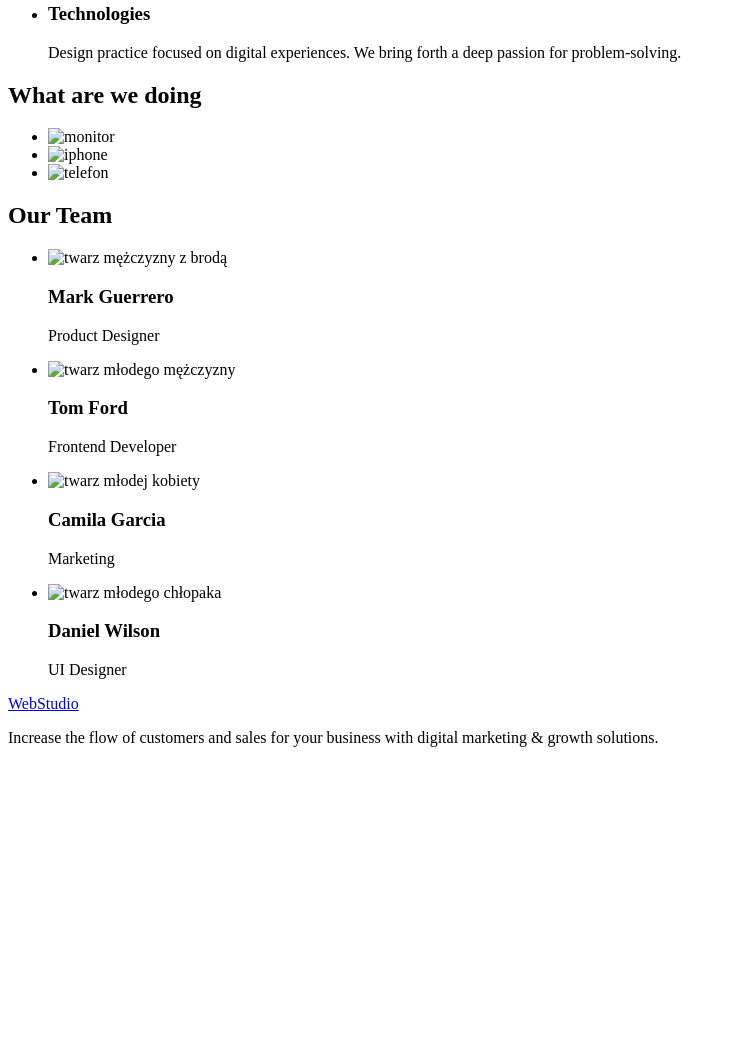
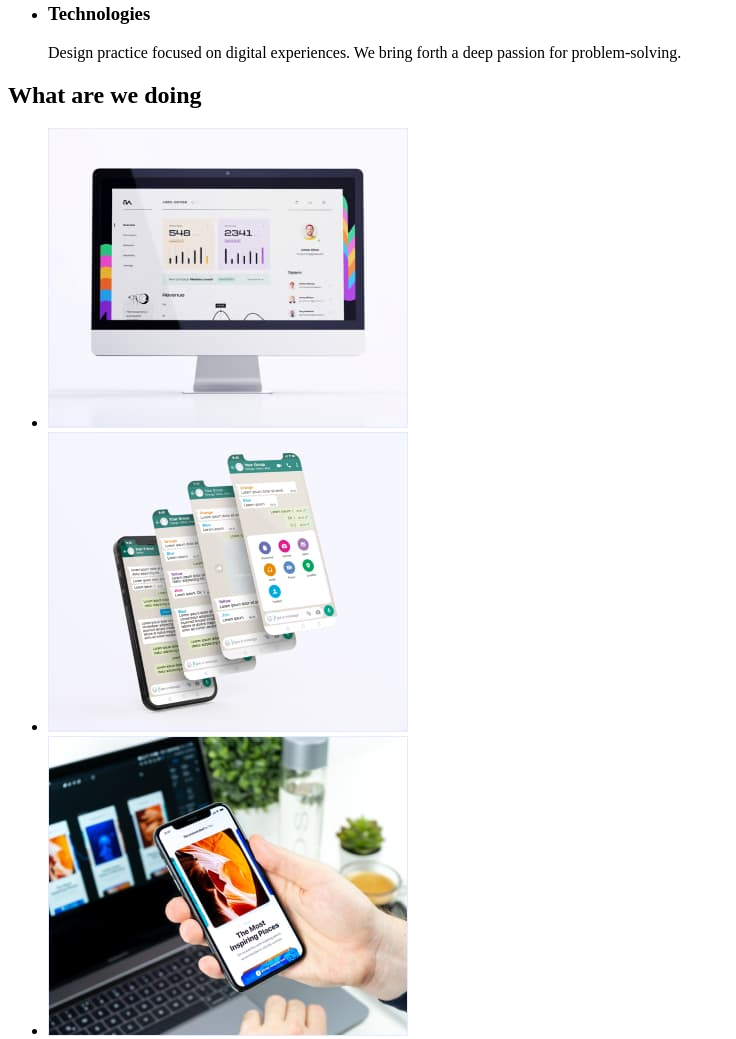
Before and after one commit to zwolinska/Tutorial, a plain HTML site: page index.html in a window 1280 px wide. Shown: the part 532-1571 px from the top of the page, without its empty margins (0-736 px from the left). Before the commit the page ends 1295 px from the top, so only its background shows below. Drawn offline with Linux system fonts and the light colour scheme.

Commit message:
new commit

```diff
--- a/index.html
+++ b/index.html
@@ -22,7 +22,7 @@
         <address>
         <ul>
             <li> <a href="mailto:info@devstudio.com">info@devstudio.com</a> </li>
-            <li> <a href="tel:+11(000)111-11-11">+11 (000) 111-11-11</a> </li>
+            <li> <a href="tel:+11(000)111-11-11">+11(000)111-11-11</a> </li>
         </ul>
         </address>
 
@@ -80,17 +80,17 @@
 
         <ul>
             <li>
-                <img src=".images/komp.jpg"
+                <img src="./images/komp.jpg"
                 alt="monitor"
                 width="360"/>
             </li>
             <li>
-                <img src=".images/tel.jpg"
+                <img src="./images/tel.jpg"
                 alt="iphone"
                 width="360"/>
             </li>
             <li>
-                <img src=".images/telefon.jpg"
+                <img src="./images/telefon.jpg"
                 alt="telefon"
                 width="360"/>
             </li>
@@ -102,7 +102,7 @@
 
         <ul>
             <li>
-            <img src=".images/brod.jpg"
+            <img src="./images/brod.jpg"
             alt="twarz mężczyzny z brodą"
             widht="264"/>
                 <h3> Mark Guerrero</h3>
@@ -110,7 +110,7 @@
             </li>
 
             <li>
-                <img src=".images/mlody.jpg"
+                <img src="./images/mlody.jpg"
                 alt="twarz młodego mężczyzny"
                 widht="264"/>
                     <h3> Tom Ford</h3>
@@ -118,7 +118,7 @@
             </li>
 
             <li>
-                <img src=".images/dziew.jpg"
+                <img src="./images/dziew.jpg"
                 alt="twarz młodej kobiety"
                 widht="264"/>
                     <h3>Camila Garcia</h3>
@@ -126,7 +126,7 @@
             </li>
 
             <li>
-                <img src=".images/blo.jpg"
+                <img src="./images/blo.jpg"
                 alt="twarz młodego chłopaka"
                 widht="264"/>
                 <h3>Daniel Wilson</h3>
```
